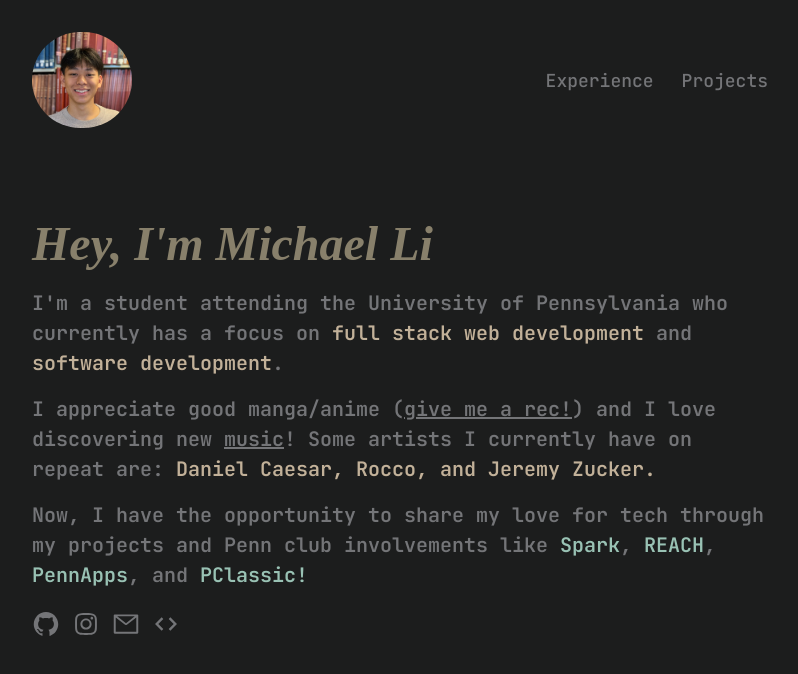
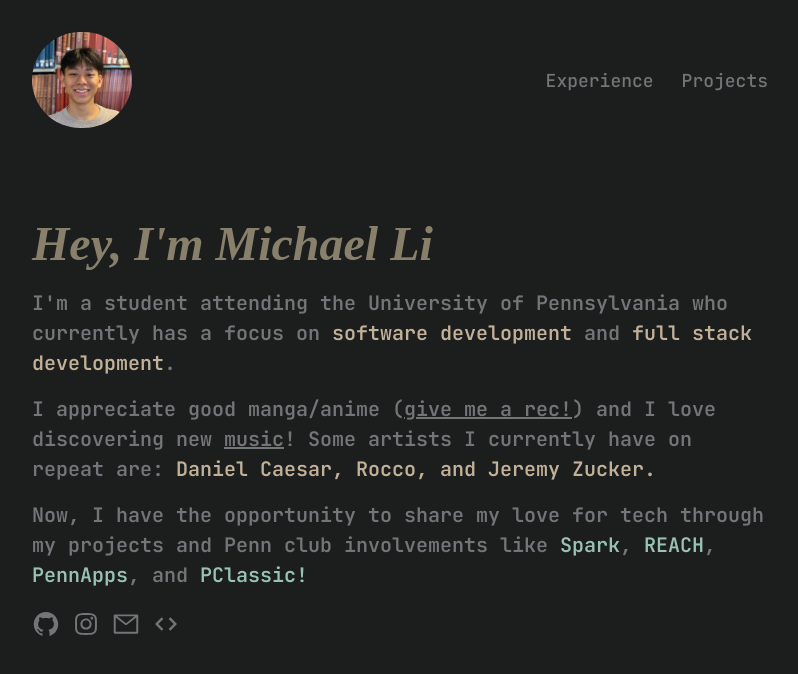
Before and after one commit to Michaell14/portfolioV3, a Next.js app: page / in a window 1280 px wide. Shown: the top 674 px of the page, without its empty margins (240-1038 px from the left). Built offline with nearby package versions, Linux system fonts and the light colour scheme; a web font is replaced by a local one.

Commit message:
order change roles

```diff
--- a/pages/index.js
+++ b/pages/index.js
@@ -86,7 +86,7 @@ export default function Home() {
             </motion.div>
 
 
-            <Text fontSize={"xl"} className={styles.description} mt={2}>I&#39;m a student attending the University of Pennsylvania who currently has a focus on <ColorText text="full stack web development"/> and <ColorText text="software development"/>.</Text>
+            <Text fontSize={"xl"} className={styles.description} mt={2}>I&#39;m a student attending the University of Pennsylvania who currently has a focus on <ColorText text="software development"/> and <ColorText text="full stack development"/>.</Text>
 
               <Text fontSize={"xl"} className={styles.description} mt={4}>
                 I appreciate good manga/anime{' ('}
```
